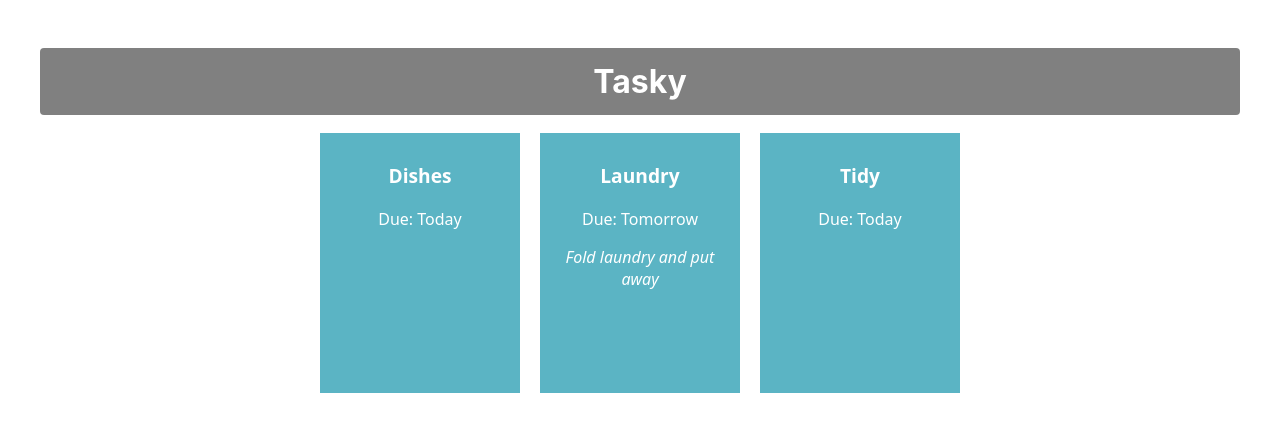
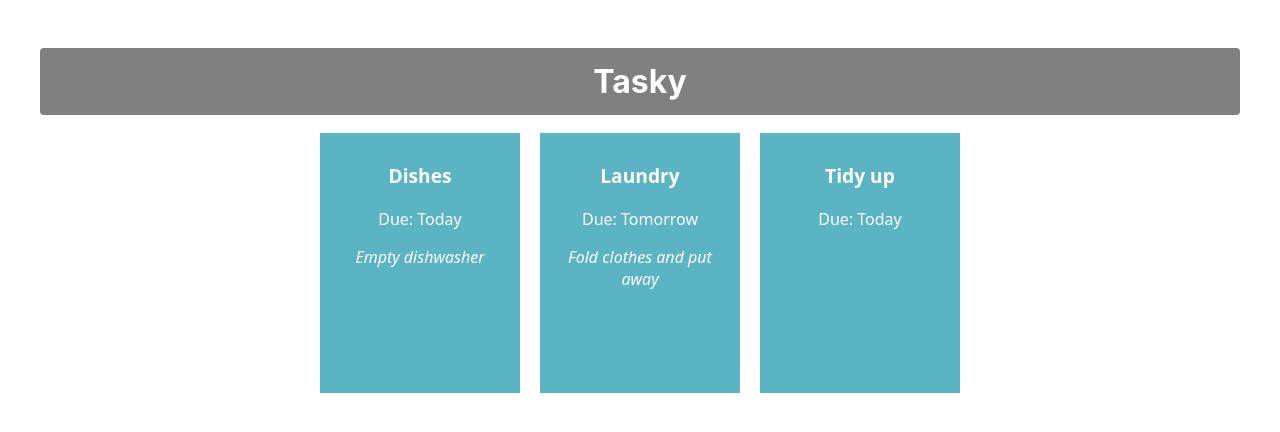
Before and after one commit to shanepower22/react-basics-labs, a React (Create React App) app in the folder tasky/: page / in a window 1280 px wide. Shown: the top 432 px of the page. Built offline with nearby package versions, Linux system fonts and the light colour scheme.

Commit message:
Added task state

```diff
--- a/tasky/src/App.js
+++ b/tasky/src/App.js
@@ -1,17 +1,26 @@
 import logo from './logo.svg';
 import './App.css';
 import Task from './components/Task';
+import React, { useState } from 'react';
 
 function App() {
+  const [ taskState, setTaskState ] = useState({
+    tasks: [
+      { title:"Dishes", description: "Empty dishwasher", deadline: "Today" },
+      { title: "Laundry", description: "Fold clothes and put away", deadline: "Tomorrow" },
+      { title: "Tidy up", deadline: "Today" }
+    ]
+  });
   return (
     <div className="container">
       <h1>Tasky</h1>
-      <Task title="Dishes" deadline="Today" />
-      <Task title="Laundry" deadline="Tomorrow" description="Fold laundry and put away"/>
-      <Task title="Tidy" deadline="Today" />
-
+      <Task title={taskState.tasks[0].title} deadline={taskState.tasks[0].deadline} description={taskState.tasks[0].description} />
+      <Task title={taskState.tasks[1].title} deadline={taskState.tasks[1].deadline} description={taskState.tasks[1].description} />
+      <Task title={taskState.tasks[2].title} deadline={taskState.tasks[2].deadline} description={taskState.tasks[2].description} />
     </div>
   );
+
+
 }
 
 export default App;
```
